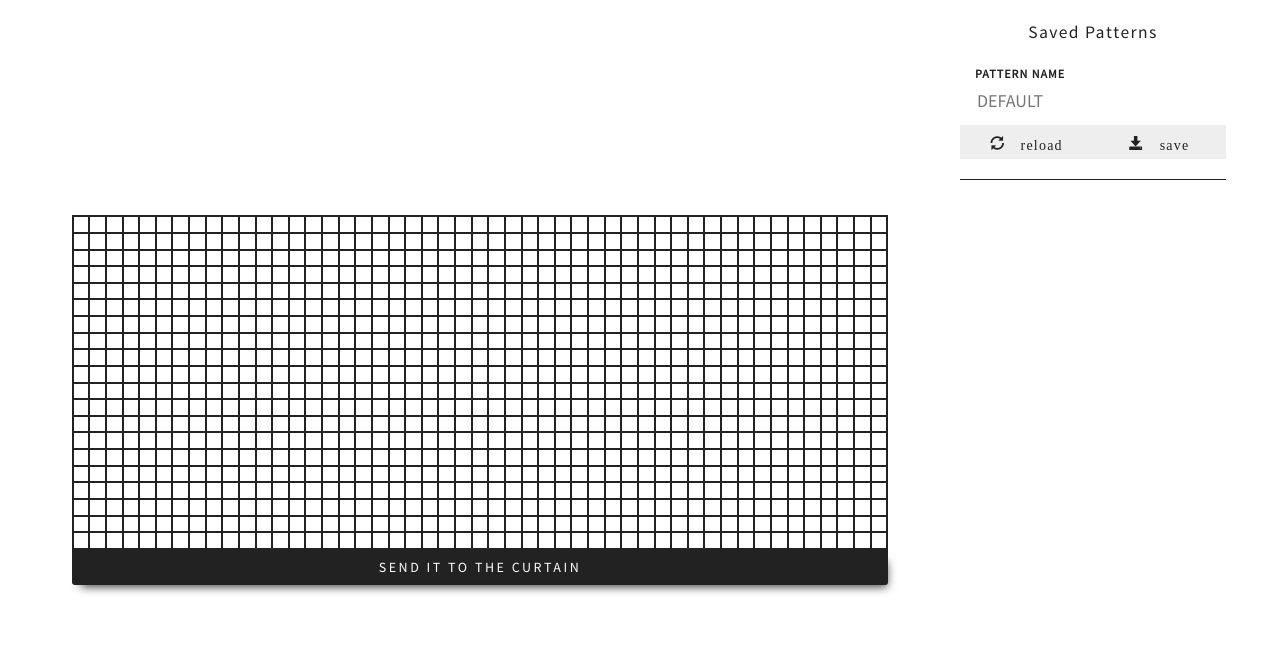
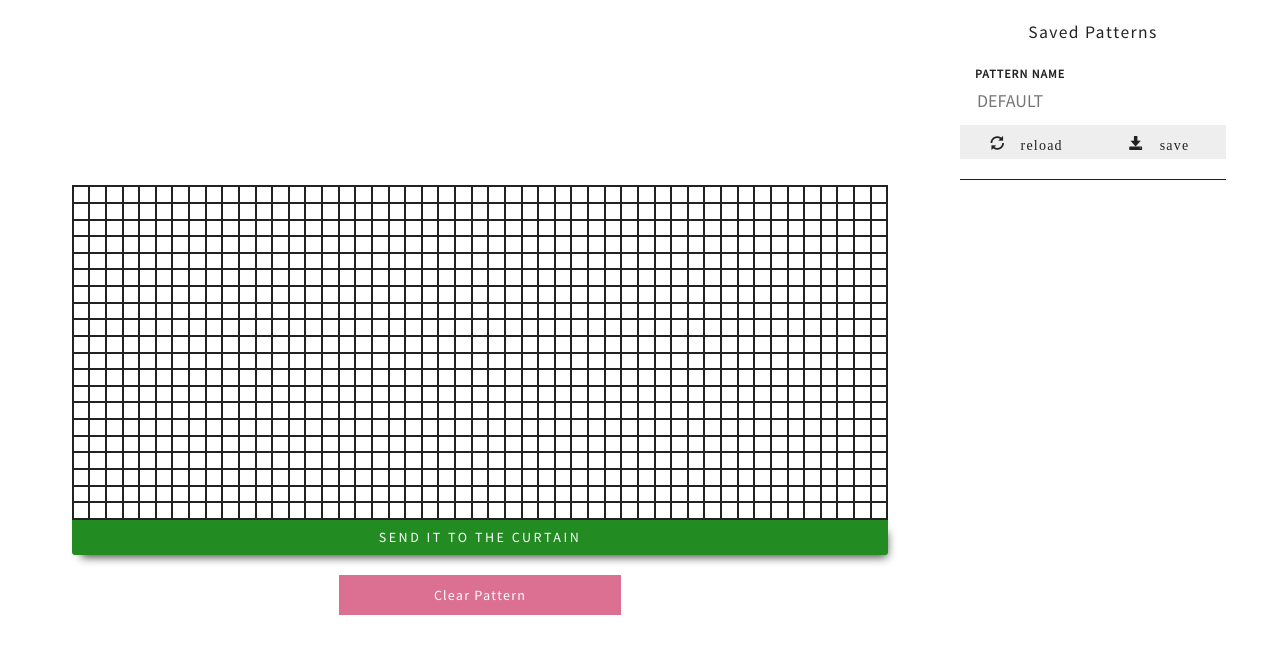
Before and after one commit to ManickYoj/WaterCurtain-2, a website: page public/index.html in a window 1280 px wide. Drawn offline with nearby package versions, Linux system fonts and the light colour scheme; no server answers.

Commit message:
Added a clear pattern button. Changed color of send button.

```diff
--- a/public/index.html
+++ b/public/index.html
@@ -21,6 +21,9 @@
                     </div>
                     <div class="flex-parent flex-hcenter">
                         <button class="important-btn font-ssp" onclick="sendPattern()">send it to the curtain </button>
+                    </div>
+                    <div class="row">
+                        <div id="clear-btn" class="std-btn col-md-4 col-md-offset-4" onclick="reload(true)">Clear Pattern</div>
                     </div>
                 </div>
             </div>
--- a/public/main.css
+++ b/public/main.css
@@ -57,7 +57,7 @@ button {
 [data-set=true] { background-color: #222; }
 
 .important-btn {
-    background-color: #222;
+    background-color: forestgreen;
 
     padding: .75rem;
     box-shadow: 4px 7px 10px -5px #444;;
@@ -89,6 +89,14 @@ button {
     background-color: #222;
     color: white;
 }
+
+#clear-btn {
+    background-color: palevioletred;
+    color: white;
+    margin-top: 2rem;
+}
+
+#clear-btn:hover { background-color: crimson; }
 
 .saved-pattern {
     padding: 1rem;
```
